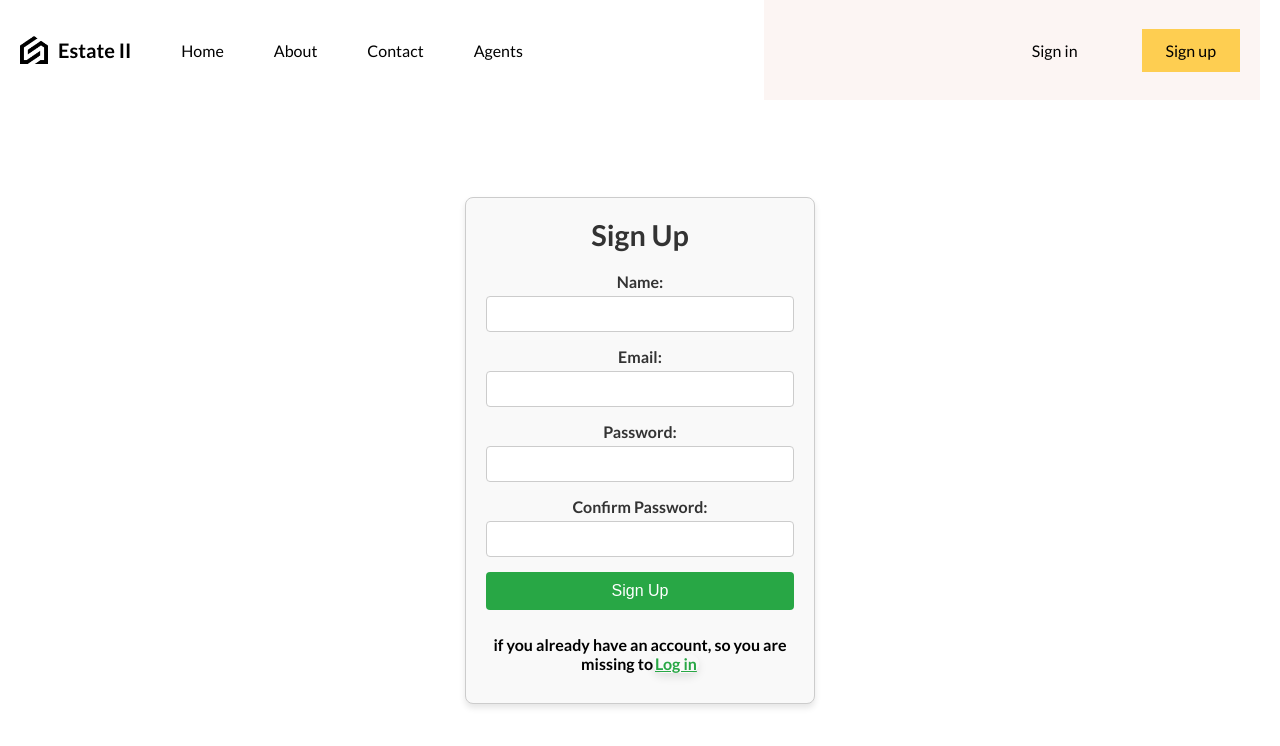
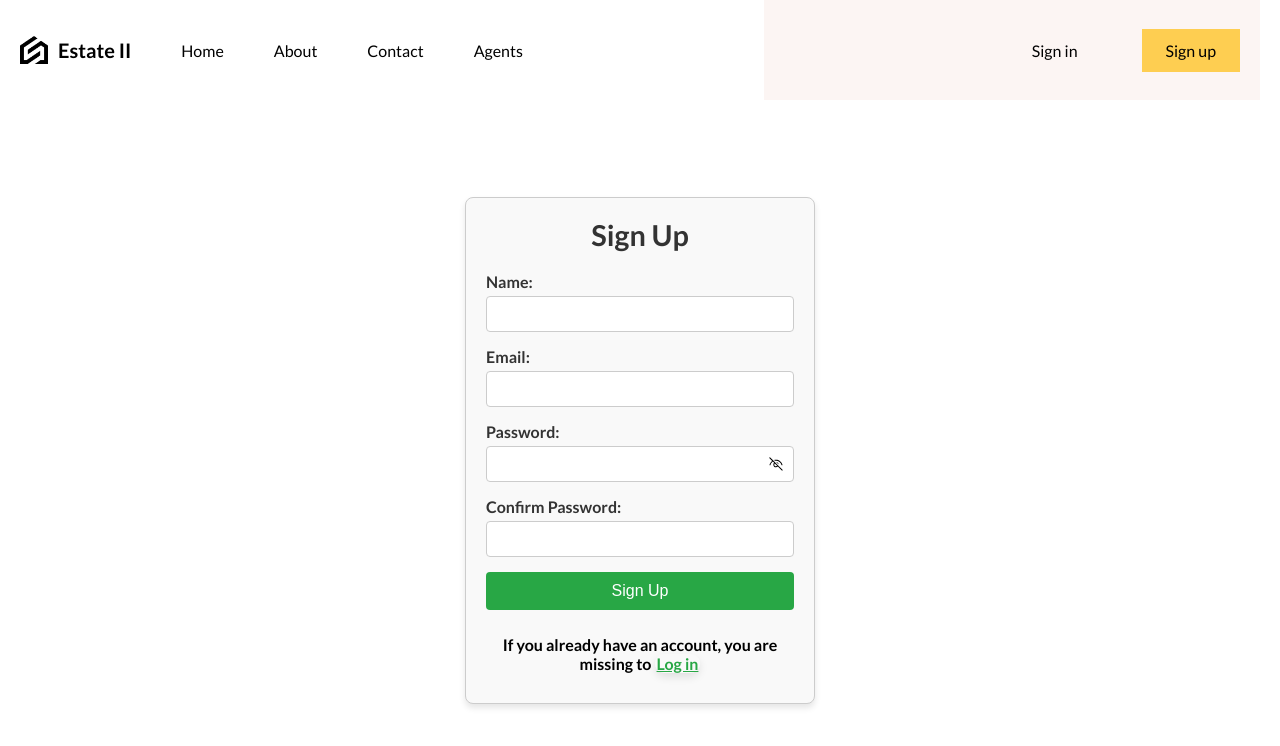
Before and after one commit to Abdullahciti/Estate-II, a React (Vite) app: page /signup in a window 1280 px wide. Shown: the top 746 px of the page. Built offline with nearby package versions, Linux system fonts and the light colour scheme.

Commit message:
controlled the sign in and sign up pages add an array of usernames and passwords to make sure that the user and the password exist and loaded them to the local storage.

```diff
--- a/src/App.jsx
+++ b/src/App.jsx
@@ -16,15 +16,21 @@ import { useState } from "react";
 import { AuthProvider } from "./context/AuthContext";
 
 function App() {
-  const [username, setUsername] = useState("Admin");
-  const [password, setPassword] = useState("admin");
-
-  const [isSignedIn, setIsSignedIn] = useState(false);
+  const [username, setUsername] = useState("");
+  const [password, setPassword] = useState("");
+  const takenUsernames = ["Admin", "user123", "test_user"];
+  const passwords = ["admin", "user123", "testuse"];
 
   const router = createBrowserRouter([
     {
       path: "/",
-      element: <Layout username={username} />,
+      element: (
+        <Layout
+          username={username}
+          setUsername={setUsername}
+          setPassword={setPassword}
+        />
+      ),
       errorElement: <ErrorPage />,
       children: [
         {
@@ -43,12 +49,20 @@ function App() {
               password={password}
               setUsername={setUsername}
               setPassword={setPassword}
+              takenUsernames={takenUsernames}
+              passwords={passwords}
             />
           ),
         },
         {
           path: "/signup",
-          element: <SignUP />,
+          element: (
+            <SignUP
+              setPassword={setPassword}
+              setUsername={setUsername}
+              takenUsernames={takenUsernames}
+            />
+          ),
         },
         {
           path: "/:id",
--- a/src/routes/layout/layout.jsx
+++ b/src/routes/layout/layout.jsx
@@ -3,24 +3,44 @@ import { CSSTransition } from "react-transition-group";
 import "./layout.scss";
 import Navbar from "../../components/navbar/Navbar";
 import { Outlet } from "react-router-dom";
+import { useAuth } from "../../context/AuthContext";
 
-function Layout({ username }) {
+function Layout({ username, setUsername, setPassword }) {
   const [isMounted, setIsMounted] = useState(false);
 
   useEffect(() => {
     setIsMounted(true);
   }, []);
 
+  const { setIsSignedIn } = useAuth();
+
+  useEffect(() => {
+    if (
+      window.localStorage.getItem("username") &&
+      window.localStorage.getItem("password")
+    ) {
+      setUsername(window.localStorage.getItem("username"));
+      setPassword(window.localStorage.getItem("password"));
+      setIsSignedIn(true);
+    } else {
+      setIsSignedIn(false);
+      setUsername('')
+      setPassword('')
+      localStorage.clear();
+    }
+  });
+
   return (
-    <CSSTransition
-      in={isMounted}
-      timeout={800}
-      classNames="fade"
-      unmountOnExit
-    >
+    <CSSTransition in={isMounted} timeout={800} classNames="fade" unmountOnExit>
       <div className="layout">
         <div className="navbar">
-          <Navbar username={username} />
+          <Navbar
+            username={
+              window.localStorage.getItem("password")
+                ? window.localStorage.getItem("password")
+                : username
+            }
+          />
         </div>
         <div className="content">
           <Outlet />
--- a/src/routes/profilePage/profilePage.jsx
+++ b/src/routes/profilePage/profilePage.jsx
@@ -12,6 +12,7 @@ function ProfilePage({ username, password }) {
   const navigate = useNavigate();
 
   const handleLogOut = () => {
+    window.localStorage.clear()
     setIsSignedIn(false);
     navigate("/");
   };
--- a/src/routes/signIn/SignIn.jsx
+++ b/src/routes/signIn/SignIn.jsx
@@ -1,5 +1,5 @@
 /* eslint-disable no-unused-vars */
-import { useState } from "react";
+import { useEffect, useState } from "react";
 import "./signIn.scss";
 
 // Icons
@@ -8,43 +8,55 @@ import { VscEyeClosed } from "react-icons/vsc";
 import { Link, useNavigate } from "react-router-dom";
 import { useAuth } from "../../context/AuthContext";
 
-const SignIn = ({ username, password }) => {
+const SignIn = ({ takenUsernames, setUsername, passwords, setPassword }) => {
+  const navigate = useNavigate();
   const [showPass, setShowPass] = useState(true);
 
   const { isSignedIn, setIsSignedIn } = useAuth();
 
-  const [error, setError] = useState(null);
+  const [err, setErr] = useState(null);
 
   const [formData, setFormData] = useState({
-    usernameInput: username,
-    passwordInput: password,
+    username: "",
+    password: "",
   });
-
-
-  const navigate = useNavigate();
 
   const handleShowPass = () => {
     setShowPass((prev) => !prev);
   };
 
+  const handleChange = (e) => {
+    const {name, value} = e.target;
+
+    setFormData({
+      ...formData,
+      [name]: value,
+    })
+
+  };
   const handleSubmit = (e) => {
     e.preventDefault();
-    console.log("Sign In Data:", formData);
-    // Add your login logic here
     if (
-      formData.usernameInput.toLowerCase() === "admin" &&
-      formData.passwordInput.toLowerCase() === "admin"
-    ) {
+      takenUsernames.includes(formData.username) && passwords.includes(formData.password)) {
+      setErr(null)
+      setUsername(formData.username)
+      setPassword(formData.password)
+      window.localStorage.setItem("username", formData.username);
+      window.localStorage.setItem("password", formData.password);
       navigate("/profile");
       setIsSignedIn(true);
     } else {
-      setError("error");
+      setErr("error");
     }
   };
 
+  if (!isSignedIn) {
     return (
       <div className="sign-in">
         <h2 className="header">Sign In</h2>
+
+        {err && <div className="error">This usename doesn`t exist or the password is worng please make sure you have wrtitten it right or dont miss up to register below!</div>}
+
         <form onSubmit={handleSubmit} className="form">
           <div className="input-group">
             <label htmlFor="username">Username:</label>
@@ -54,6 +66,8 @@ const SignIn = ({ username, password }) => {
               name="username"
               aria-label="username"
               placeholder={formData.usernameInput}
+              onChange={handleChange}
+              value={formData.usernameInput}
               required
               />
           </div>
@@ -64,6 +78,8 @@ const SignIn = ({ username, password }) => {
                 type={showPass ? "text" : "password"}
                 id="password"
                 name="password"
+                aria-label="password"
+                onChange={handleChange}
                 value={formData.passwordInput}
                 required
               />
@@ -76,18 +92,18 @@ const SignIn = ({ username, password }) => {
           </button>
         </form>
         <div className="bottom">
-        <h6>if you don`t have an account, so you are missing to
-        <Link
-              aria-label="sign-up button"
-              to="/signup"
-              className="register"
-            >
+          <h6>
+            if you don`t have an account, so you are missing to
+            <Link aria-label="sign-up button" to="/signup" className="register">
               register
             </Link>
           </h6>
         </div>
       </div>
     );
+  } else {
+    navigate("/profile");
+  }
 };
 
 export default SignIn;
--- a/src/routes/signIn/signIn.scss
+++ b/src/routes/signIn/signIn.scss
@@ -22,6 +22,11 @@ $text-color: #333;
     margin-bottom: 20px;
     color: $text-color;
     font-weight: 600;
+  }
+
+  .error {
+    margin: 15px 0;
+    color: rebeccapurple;
   }
 
   .form {
--- a/src/routes/signUp/SignUp.jsx
+++ b/src/routes/signUp/SignUp.jsx
@@ -1,8 +1,19 @@
+// Icons
+import { VscEye } from "react-icons/vsc";
+import { VscEyeClosed } from "react-icons/vsc";
+
 import { useState } from "react";
 import "./signUp.scss";
-import { Link } from "react-router-dom";
+import { Link, useNavigate } from "react-router-dom";
 
-const SignUp = () => {
+const SignUp = ({ setUsername, setPassword, takenUsernames }) => {
+  const [showPass, setShowPass] = useState(false);
+  const navigate = useNavigate();
+
+
+
+  const [err, setErr] = useState(null);
+
   const [formData, setFormData] = useState({
     name: "",
     email: "",
@@ -10,27 +21,63 @@ const SignUp = () => {
     confirmPassword: "",
   });
 
+  const handleShowPass = () => {
+    setShowPass((prev) => !prev);
+  };
+
   const handleChange = (e) => {
     const { name, value } = e.target;
+
+    if (name === "name") {
+      // Allow only letters, numbers, and underscores in the username
+      const sanitizedValue = value.replace(/[^a-zA-Z0-9_]/g, "");
+      if (value !== sanitizedValue) {
+        setErr("Only letters, numbers, and underscores are allowed in the username.");
+      } else {
+        setErr(null);
+      }
+      setFormData({
+        ...formData,
+        [name]: sanitizedValue,
+      });
+    } else {
       setFormData({
         ...formData,
         [name]: value,
       });
+    }
   };
 
   const handleSubmit = (e) => {
     e.preventDefault();
+
     if (formData.password !== formData.confirmPassword) {
-      alert("Passwords do not match!");
+      setErr("Passwords do not match!");
+      return;
+    } else if (!formData.name.trim()) {
+      setErr("Username cannot be empty.");
+      return;
+    } else if (takenUsernames.includes(formData.name)) {
+      setErr("Username is already taken. Please choose another.");
       return;
     }
+
+    // Successful signup
     console.log("Sign Up Data:", formData);
-    // Add your sign-up logic here
+    window.localStorage.clear();
+    setUsername(formData.name);
+    window.localStorage.setItem("username", formData.name);
+    window.localStorage.setItem("email", formData.email);
+    setPassword(formData.password);
+    window.localStorage.setItem("password", formData.password);
+    navigate("/profile");
   };
 
   return (
     <div className="form-container">
       <h2 className="header">Sign Up</h2>
+
+      {err && <div className="error">{err}</div>}
       <form onSubmit={handleSubmit} className="form">
         <div className="input-group">
           <label htmlFor="name">Name:</label>
@@ -56,19 +103,26 @@ const SignUp = () => {
         </div>
         <div className="input-group">
           <label htmlFor="password">Password:</label>
+          <div className="pass">
             <input
-            type="password"
+              type={showPass ? "text" : "password"}
               id="password"
               name="password"
               value={formData.password}
               onChange={handleChange}
               required
             />
+            {showPass ? (
+              <VscEye onClick={handleShowPass} />
+            ) : (
+              <VscEyeClosed onClick={handleShowPass} />
+            )}
+          </div>
         </div>
         <div className="input-group">
           <label htmlFor="confirmPassword">Confirm Password:</label>
           <input
-            type="password"
+            type={showPass ? "text" : "password"}
             id="confirmPassword"
             name="confirmPassword"
             value={formData.confirmPassword}
@@ -81,12 +135,9 @@ const SignUp = () => {
         </button>
       </form>
       <div className="bottom">
-              <h6>if you already have an account, so you are missing to
-              <Link
-                    aria-label="sign-in button"
-                    to="/signin"
-                    className="sign-in"
-                  >
+        <h6>
+          If you already have an account, you are missing to{" "}
+          <Link aria-label="sign-in button" to="/signin" className="sign-in">
             Log in
           </Link>
         </h6>
--- a/src/routes/signUp/signUp.scss
+++ b/src/routes/signUp/signUp.scss
@@ -23,6 +23,11 @@ $text-color: #333;
     font-size: 1.8rem;
   }
 
+  .error {
+    margin: 15px 0;
+    color: rebeccapurple;
+  }
+
   .form {
     display: flex;
     flex-direction: column;
@@ -33,6 +38,7 @@ $text-color: #333;
       margin-bottom: 15px;
 
       label {
+        align-self: flex-start;
         margin-bottom: 5px;
         font-weight: bold;
         color: $text-color;
@@ -48,6 +54,24 @@ $text-color: #333;
           outline: none;
           border-color: $button-bg;
           box-shadow: 0 0 5px rgba(40, 167, 69, 0.5);
+        }
+      }
+    }
+    .pass {
+      position: relative;
+      input {
+        width: 100%;
+      }
+      svG {
+        position: absolute;
+        right: 10px;
+        top: 50%;
+        transform: translateY(-50%);
+        color: black;
+        transform: color 0.3 ease;
+        cursor: pointer;
+        &:hover {
+          color: $button-bg;
         }
       }
     }
```
Lines whose indentation alone changed are shown as unchanged.
